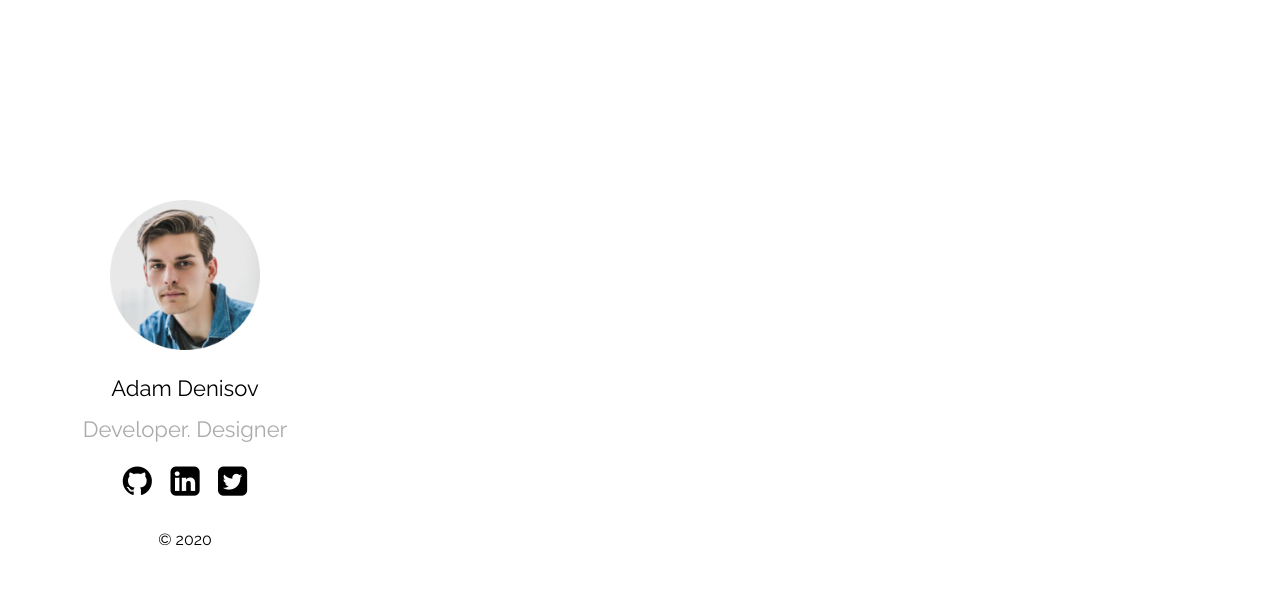
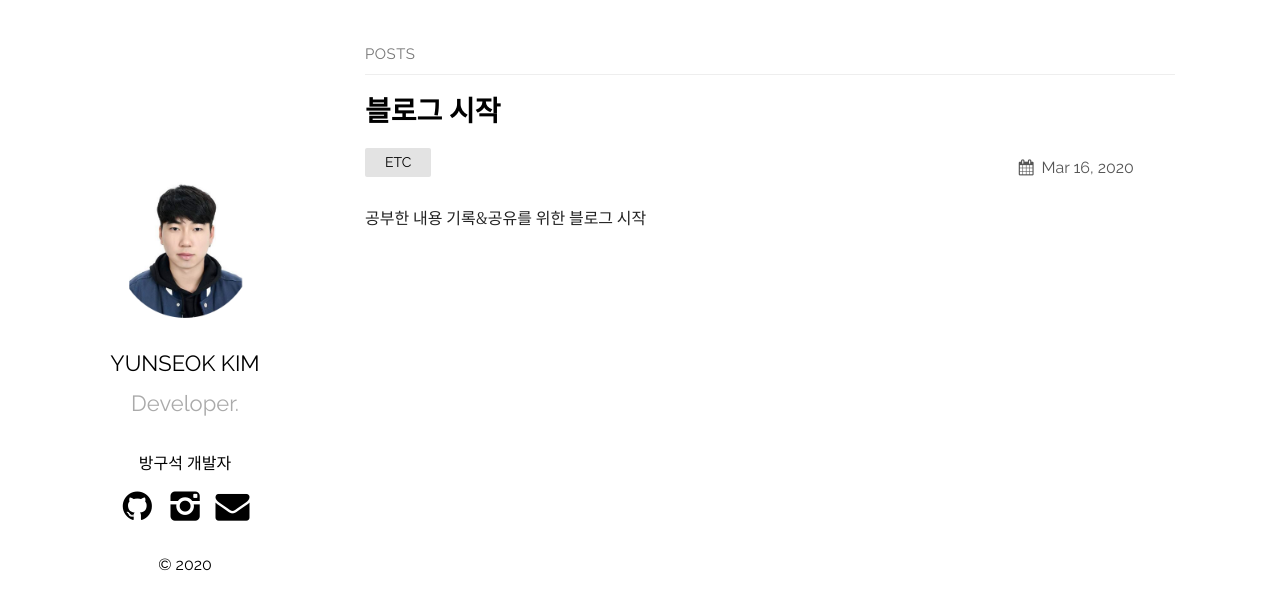
Before and after one commit to spro1/spro1.github.io, a Jekyll site: the page built from index.md, in a window 1280 px wide. Shown: the top 610 px of the page. Built offline with Jekyll 4.4.1, drawn with Linux system fonts in a browser that asks for light colours.

Commit message:
config change

```diff
--- a/_config.yml
+++ b/_config.yml
@@ -1,10 +1,8 @@
-title: Your awesome title
-author: GitHub User
-email: your-email@domain.com
+title: Yundol Bolog
+author: spro1
+email: yundol@kakao.com
 description: > # this means to ignore newlines until "show_exerpts:"
-  Write an awesome description for your new site here. You can edit this
-  line in _config.yml. It will appear in your document head meta (for
-  Google search results) and in your feed.xml site description.
+  developer tech blog
 show_excerpts: true # set to true to show excerpts on the homepage
 
 # Minima date format
@@ -12,16 +10,16 @@ show_excerpts: true # set to true to show excerpts on the homepage
 sass:
   sass_dir: _sass
 plainwhite:
-  name: Adam Denisov
-  tagline: Developer. Designer
+  name: YUNSEOK KIM
+  tagline: Developer.
   date_format: "%b %-d, %Y"
   sitemap: true # set to true to generate sitemap.xml content
 
   # generate social links in footer
   social_links:
-    twitter: thelehhman
+    instagram: _yundol
     github:  spro1
-    linkedIn: in/thelehhman
+    mail: yundol@kakao.com
     rss: rss
     # dribbble: jekyll
     # facebook: jekyll
--- a/_layouts/default.html
+++ b/_layouts/default.html
@@ -11,6 +11,7 @@
           <a href="/">{{ site.plainwhite.name }}</a>
         </h2>
         <p class="tagline">{{ site.plainwhite.tagline }}</p>
+        <p>방구석 개발자</p>
         <ul class="social">
           {%- if site.plainwhite.social_links.github -%}
             <a href="https://github.com/{{ site.plainwhite.social_links.github }}">
@@ -19,17 +20,17 @@
               </li>
             </a>
           {%- endif -%}
-          {%- if site.plainwhite.social_links.linkedIn -%}
-            <a href="https://www.linkedin.com/{{ site.plainwhite.social_links.linkedIn }}">
+          {%- if site.plainwhite.social_links.instagram -%}
+            <a href="https://www.instagram.com/{{ site.plainwhite.social_links.instagram }}">
               <li>
-                <i class="icon-linkedin-squared"></i>
+                <i class="icon-instagram"></i>
               </li>
             </a>
           {%- endif -%}
-          {%- if site.plainwhite.social_links.twitter -%}
-            <a href="https://twitter.com/{{ site.plainwhite.social_links.twitter }}">
+          {%- if site.plainwhite.social_links.mail -%}
+            <a href="mailto:{{ site.plainwhite.social_links.mail }}">
               <li>
-                <i class="icon-twitter-squared"></i>
+                <i class="icon-mail-alt"></i>
               </li>
             </a>
           {%- endif -%}
--- /dev/null
+++ b/_posts/2020-03-16-first-wirte.markdown
@@ -0,0 +1,7 @@
+---
+layout: post
+title:  "블로그 시작"
+date:   2020-03-16
+categories: ETC
+---
+공부한 내용 기록&공유를 위한 블로그 시작
--- a/_sass/ext/_fonts.scss
+++ b/_sass/ext/_fonts.scss
@@ -59,3 +59,5 @@
 .icon-github-circled:before { content: '\f09b'; } /* '' */
 .icon-twitter-squared:before { content: '\f304'; } /* '' */
 .icon-linkedin-squared:before { content: '\f30c'; } /* '' */
+.icon-mail-alt:before { content: '\f0e0'; } /* '' */
+.icon-instagram:before { content: '\f32d'; } /* '' */
```
Also changed, not shown: assets/font/fontello.ttf, assets/font/fontello.woff, assets/font/fontello.woff2, assets/portfolio.png, 4 other files.
